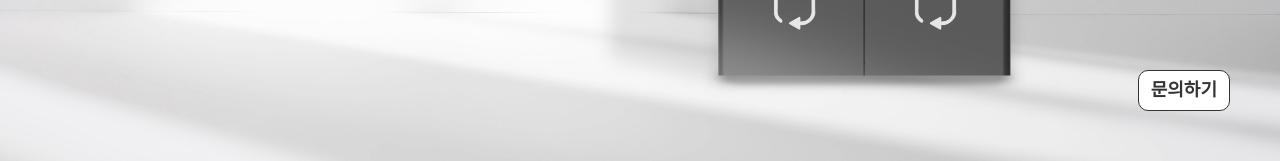
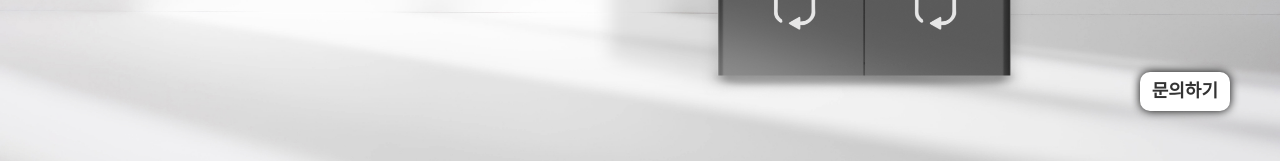
Before and after one commit to SeongKookKIM/ecocentre, a React (Create React App) app in the folder ecocentre/: page / in a window 1280 px wide. Shown: the part 639-800 px from the top of the page. Built offline with nearby package versions, Linux system fonts and the light colour scheme; a web font is replaced by a local one.

Commit message:
이미지 변경 / 문의하기 박스쉐도우

```diff
--- a/ecocentre/src/Style.scss
+++ b/ecocentre/src/Style.scss
@@ -3848,9 +3848,11 @@ ul {
   font-weight: 800;
   background-color: white;
   color: #333;
-  border: 1px solid #333;
   outline: none;
   border-radius: 10px;
+  box-shadow: 0 0 10px black;
+  border: none;
+  outline: none;
   &:hover {
     background-color: #19984b;
     border: none;
@@ -3998,9 +4000,10 @@ ul {
             border-radius: 10px;
             cursor: pointer;
             font-family: $font-NanumSquare;
+            font-weight: 800;
             font-size: 18px;
             margin: 0 auto;
-            background-color: #d3d3d3;
+            background-color: #f9fafb;
             color: #333;
           }
         }
--- a/ecocentre/src/components/esg/EsgSecond.js
+++ b/ecocentre/src/components/esg/EsgSecond.js
@@ -20,7 +20,7 @@ function EsgSecond() {
             <img src="/assets/image/esg/esg02-02.png" alt="02" />
           </li>
           <li>
-            <img src="/assets/image/esg/esg02-02.png" alt="02" />
+            <img src="/assets/image/esg/esg02-03.png" alt="03" />
           </li>
         </ul>
       </div>
```
